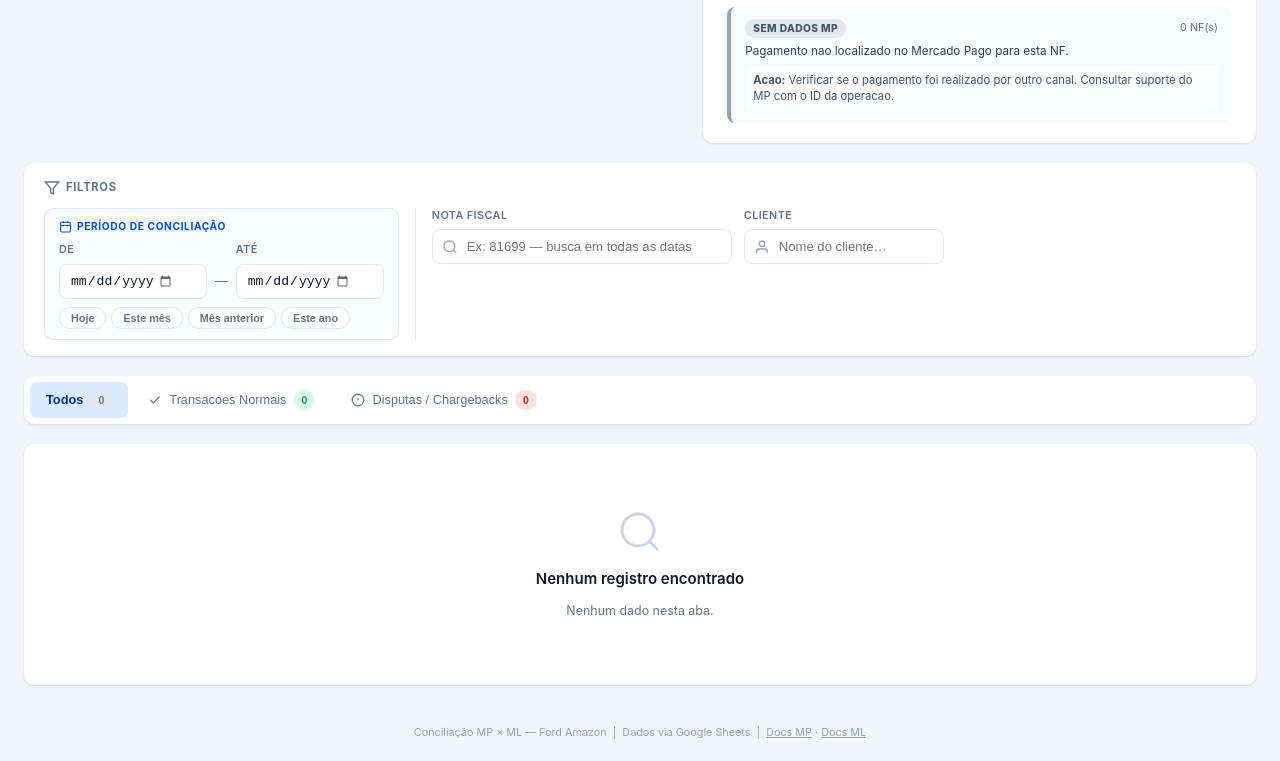
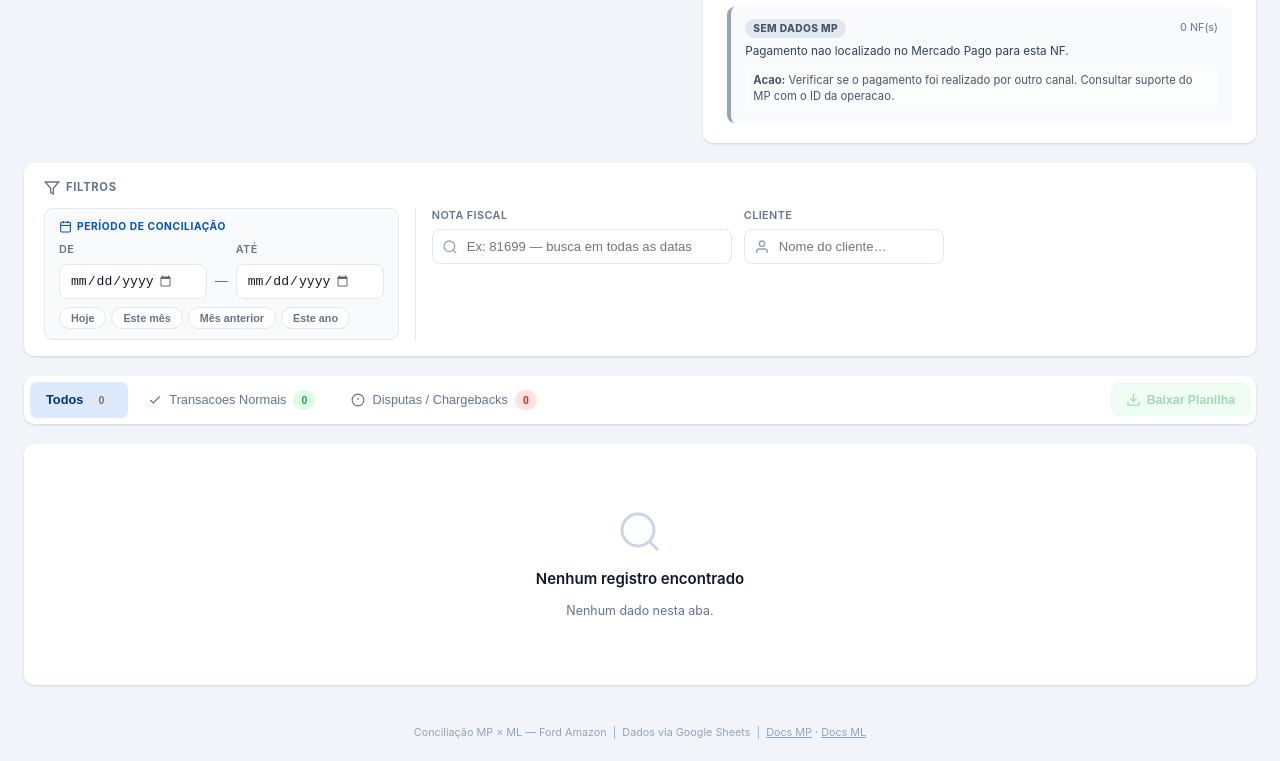
Before and after one commit to CristianodeSouza/ford-amazon, a plain HTML site: page dashboard/frontend/index.html in a window 1280 px wide. Shown: the part 1471-2232 px from the top of the page. Drawn offline with nearby package versions, Linux system fonts and the light colour scheme; files that its build step writes are made by us from their sources; no server answers; files whose address does not match are found by name.

Commit message:
feat: botão Baixar Planilha + CSS exportar
Co-Authored-By: Claude Sonnet 4.6 <noreply@anthropic.com>

```diff
--- a/dashboard/frontend/css/style.css
+++ b/dashboard/frontend/css/style.css
@@ -170,10 +170,11 @@ body {
 
 /* ── ABAS ─────────────────────────────────────────────── */
 .tabs-bar {
-  display: flex; gap: 4px;
+  display: flex; align-items: center; justify-content: space-between; gap: 8px;
   background: var(--surface); border-radius: var(--radius);
   box-shadow: var(--shadow); padding: 6px;
 }
+.tabs-group { display: flex; gap: 4px; flex-wrap: wrap; }
 .tab {
   display: flex; align-items: center; gap: 7px;
   padding: 8px 16px; border-radius: 7px; border: none;
@@ -193,6 +194,21 @@ body {
 }
 .tab-badge-green { background: var(--green-bg);   color: var(--green); }
 .tab-badge-red   { background: var(--red-bg);     color: var(--red); }
+
+.btn-export {
+  display: flex; align-items: center; gap: 6px;
+  padding: 8px 14px; border-radius: 8px; border: 1.5px solid var(--green-border);
+  background: var(--green-bg); color: var(--green);
+  font-size: .82rem; font-weight: 600; cursor: pointer;
+  white-space: nowrap; transition: all .18s; flex-shrink: 0;
+}
+.btn-export:hover:not(:disabled) {
+  background: var(--green); color: #fff; border-color: var(--green);
+  box-shadow: 0 2px 8px rgba(22,163,74,.25);
+}
+.btn-export:disabled { opacity: .4; cursor: not-allowed; }
+.btn-export svg { flex-shrink: 0; }
+.export-count { font-weight: 400; opacity: .75; font-size: .78rem; }
 
 /* ── TABELA ───────────────────────────────────────────── */
 .table-card {
@@ -661,7 +677,8 @@ body {
   .main { padding: 16px 16px 0; }
   .filters-fields { flex-direction: column; align-items: stretch; }
   .field-input, .field-input-lg { width: 100%; }
-  .tabs-bar { flex-direction: column; }
+  .tabs-bar { flex-direction: column; align-items: stretch; }
+  .btn-export { justify-content: center; }
   .header-title { font-size: .95rem; }
   .charts-grid { grid-template-columns: 1fr; }
   .resumo-grid { grid-template-columns: 1fr; }
--- a/dashboard/frontend/index.html
+++ b/dashboard/frontend/index.html
@@ -589,9 +589,10 @@
     </div>
 
     <!-- ═══════════════════════════════════════════════════════
-         SEÇÃO 6 — Abas
+         SEÇÃO 6 — Abas + Exportar
     ═══════════════════════════════════════════════════════ -->
     <div class="tabs-bar">
+      <div class="tabs-group">
         <button class="tab" :class="aba==='todos' ? 'tab-active' : ''" @click="aba='todos'; carregar()">
           Todos
           <span class="tab-badge" x-text="resumo.total ?? 0"></span>
@@ -611,6 +612,20 @@
           </svg>
           Disputas / Chargebacks
           <span class="tab-badge tab-badge-red" x-text="resumo.total_disputas ?? 0"></span>
+        </button>
+      </div>
+
+      <button class="btn-export"
+        @click="exportarPlanilha()"
+        :disabled="loading || registros.length === 0"
+        title="Baixar planilha CSV com os dados visíveis">
+        <svg viewBox="0 0 24 24" fill="none" stroke="currentColor" stroke-width="2" width="15" height="15">
+          <path d="M21 15v4a2 2 0 0 1-2 2H5a2 2 0 0 1-2-2v-4"/>
+          <polyline points="7 10 12 15 17 10"/>
+          <line x1="12" y1="15" x2="12" y2="3"/>
+        </svg>
+        Baixar Planilha
+        <span class="export-count" x-show="registros.length > 0" x-text="`(${registros.length})`"></span>
       </button>
     </div>
 
--- a/dashboard/frontend/js/app.js
+++ b/dashboard/frontend/js/app.js
@@ -451,6 +451,74 @@ function dashboard() {
       return 'diff-alert';
     },
 
+    // ── Exportar planilha CSV ─────────────────────────────────────────────────
+    exportarPlanilha() {
+      if (!this.registros.length) return;
+
+      const BOM = '﻿';   // BOM para Excel abrir UTF-8 corretamente
+      const SEP = ';';
+      const rnd2 = v => v != null ? Number(v).toFixed(2).replace('.', ',') : '';
+      const esc  = v => `"${String(v ?? '').replace(/"/g, '""')}"`;
+      const hoje = new Date().toLocaleDateString('pt-BR');
+
+      const linhas = [];
+
+      // ── Cabeçalho ──
+      linhas.push([esc('CONCILIAÇÃO FORD AMAZON'), esc(hoje)].join(SEP));
+      if (this.labelPeriodo()) linhas.push([esc('Período'), esc(this.labelPeriodo())].join(SEP));
+      linhas.push([esc('Aba'), esc(this.abaLabel())].join(SEP));
+      linhas.push('');
+
+      // ── Resumo ──
+      linhas.push(esc('RESUMO DE CONCILIAÇÃO'));
+      linhas.push([esc('Total de Registros'),          esc(this.resumo.total)].join(SEP));
+      linhas.push([esc('Transações Normais'),           esc(this.resumo.total_normais)].join(SEP));
+      linhas.push([esc('Disputas / Chargebacks'),       esc(this.resumo.total_disputas)].join(SEP));
+      linhas.push([esc('Valor Faturado NF (R$)'),       esc(rnd2(this.resumo.nf_total))].join(SEP));
+      linhas.push([esc('Valor Recebido MP (R$)'),       esc(rnd2(this.resumo.pago_total))].join(SEP));
+      linhas.push([esc('Diferença Total (R$)'),         esc(rnd2(this.resumo.diff_total))].join(SEP));
+      linhas.push([esc('Taxa de Conciliação (%)'),      esc(this.ind.taxa_conciliacao)].join(SEP));
+      linhas.push([esc('Conciliadas OK'),               esc(this.ind.total_ok)].join(SEP));
+      linhas.push([esc('Divergentes'),                  esc(this.ind.total_divergente)].join(SEP));
+      linhas.push([esc('Disputas'),                     esc(this.ind.total_disputa)].join(SEP));
+      linhas.push([esc('Saldo Líquido Final (R$)'),     esc(rnd2(this.ind.saldo_liquido))].join(SEP));
+      linhas.push('');
+
+      // ── Detalhamento ──
+      linhas.push(esc('DETALHAMENTO DOS REGISTROS'));
+      const cols = [
+        'Nota Fiscal', 'Data Venda', 'Cliente',
+        'Valor NF (R$)', 'Valor Pago MP (R$)', 'Diferença (R$)',
+        'Status', 'Ação Recomendada', 'ID Operação',
+      ];
+      linhas.push(cols.map(esc).join(SEP));
+
+      for (const r of this.registros) {
+        linhas.push([
+          esc(r.nota_fiscal),
+          esc(r.data_venda),
+          esc(r.cliente),
+          esc(rnd2(r.valor_nf)),
+          esc(rnd2(r.valor_pago_mp)),
+          esc(rnd2(r.diferenca)),
+          esc(this.statusLabel(r)),
+          esc(this.acaoTag(r)),
+          esc(r.id_operacao),
+        ].join(SEP));
+      }
+
+      const csv  = BOM + linhas.join('\n');
+      const blob = new Blob([csv], { type: 'text/csv;charset=utf-8' });
+      const url  = URL.createObjectURL(blob);
+      const a    = document.createElement('a');
+      a.href     = url;
+      a.download = `Conciliacao_Ford_${new Date().toISOString().slice(0, 10)}.csv`;
+      document.body.appendChild(a);
+      a.click();
+      document.body.removeChild(a);
+      URL.revokeObjectURL(url);
+    },
+
     abaLabel() {
       if (this.aba === 'normal')  return 'Transações Normais';
       if (this.aba === 'disputa') return 'Disputas / Chargebacks';
```
Lines whose indentation alone changed are shown as unchanged.
